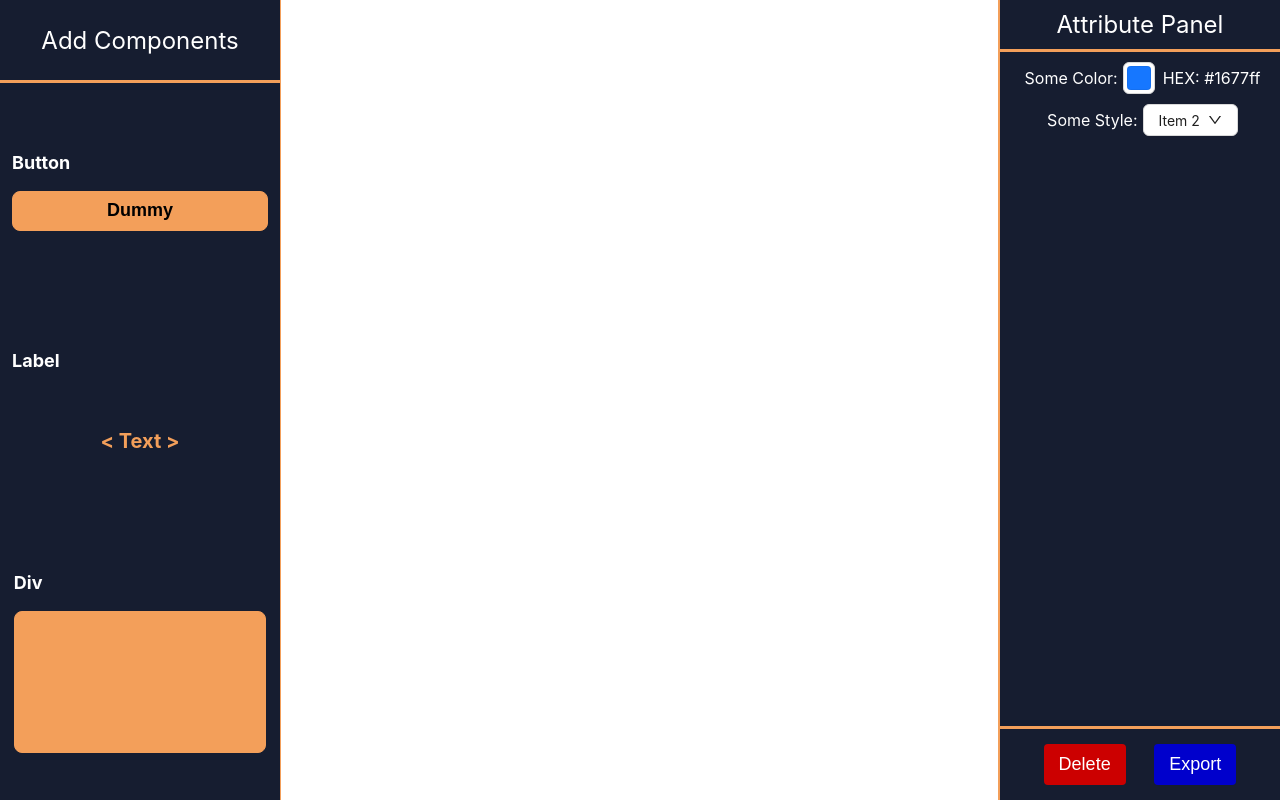
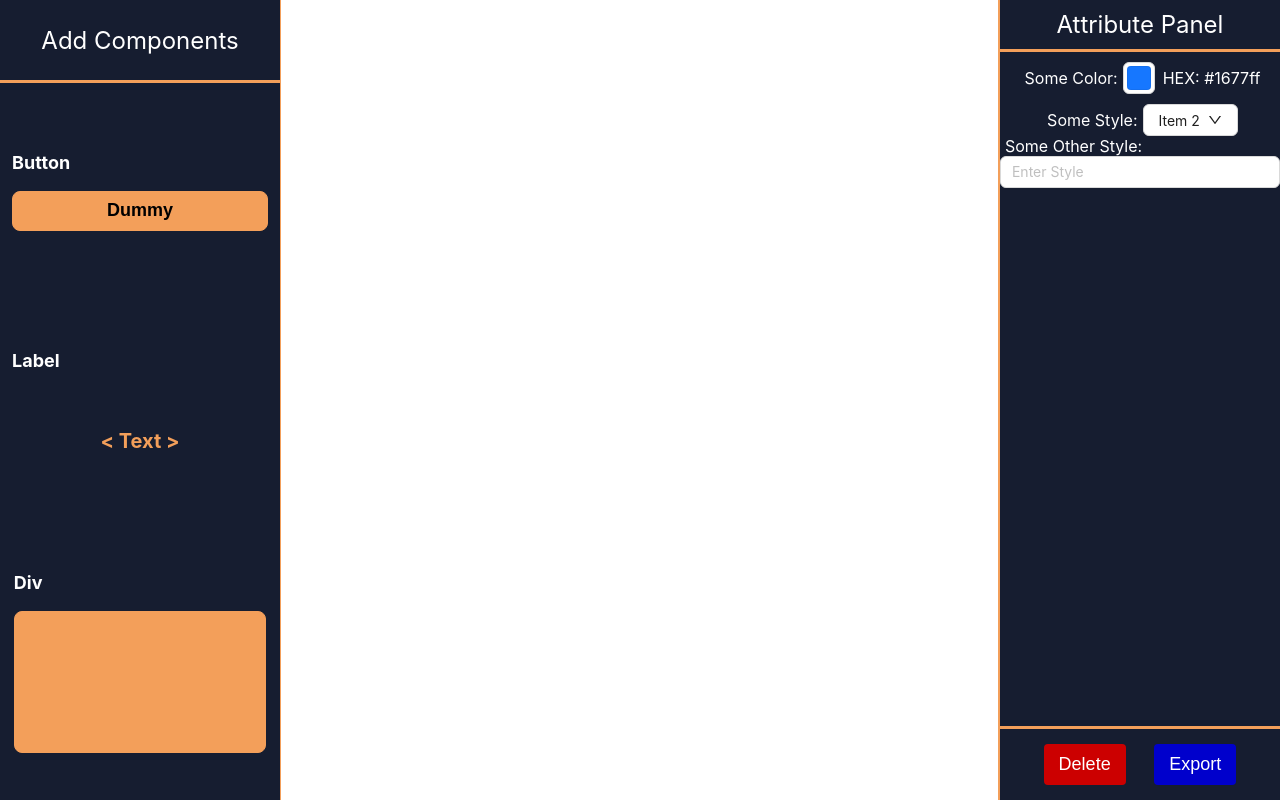
Before and after one commit to markarmanus/Assemblia, a React (Create React App) app in the folder frontend/: page / in a window 1280 px wide. Built offline with nearby package versions, Linux system fonts and the light colour scheme; no server answers.

Commit message:
created simple input using antd

```diff
--- a/frontend/src/AppComponents/AttributesPanel/AttributesPanel.js
+++ b/frontend/src/AppComponents/AttributesPanel/AttributesPanel.js
@@ -6,6 +6,7 @@ import INPUT_TYPES from "../../Constants/INPUT_TYPES";
 
 import ColorPicker from "./Components/ColorPicker";
 import Dropdown from "./Components/Dropdown";
+import TextInput from "./Components/TextInput";
 
 const StyledAttributesPanel = styled.div`
   color: white;
@@ -124,6 +125,7 @@ function AttributesPanel() {
       <AttributesList>
         <ColorPicker label={"Some Color:"} onColorChange={console.log} />
         <Dropdown menuItems={testingMenuItems} current={"Item 2"} onItemSelect={console.log} label={"Some Style:"} />
+        <TextInput label={"Some Other Style:"} onInputChange={console.log} />
       </AttributesList>
       <PanelButtons>
         <DeleteButton onClick={() => console.log("Component Deleted")}>Delete</DeleteButton>
--- /dev/null
+++ b/frontend/src/AppComponents/AttributesPanel/Components/TextInput.js
@@ -0,0 +1,22 @@
+import React from "react";
+import { Input } from "antd";
+import styled from "styled-components";
+
+const StyledLabel = styled.label`
+  margin: 5px;
+`;
+
+const App = (props) => {
+  return (
+    <div>
+      <StyledLabel>{props.label}</StyledLabel>
+      <Input
+        placeholder="Enter Style"
+        onChange={(e) => {
+          if (props.onInputChange) props.onInputChange(e.target.value);
+        }}
+      />
+    </div>
+  );
+};
+export default App;
```
